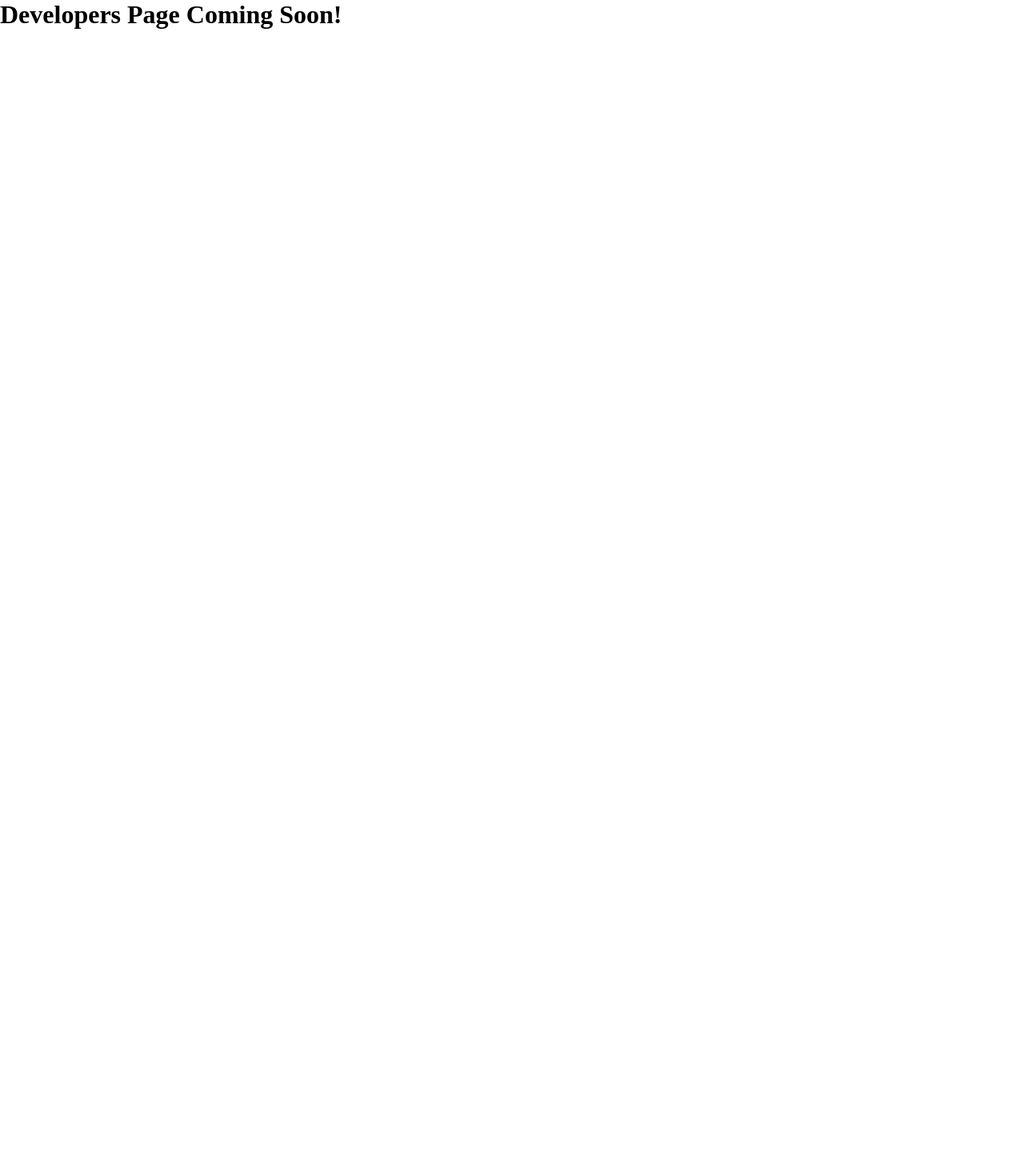
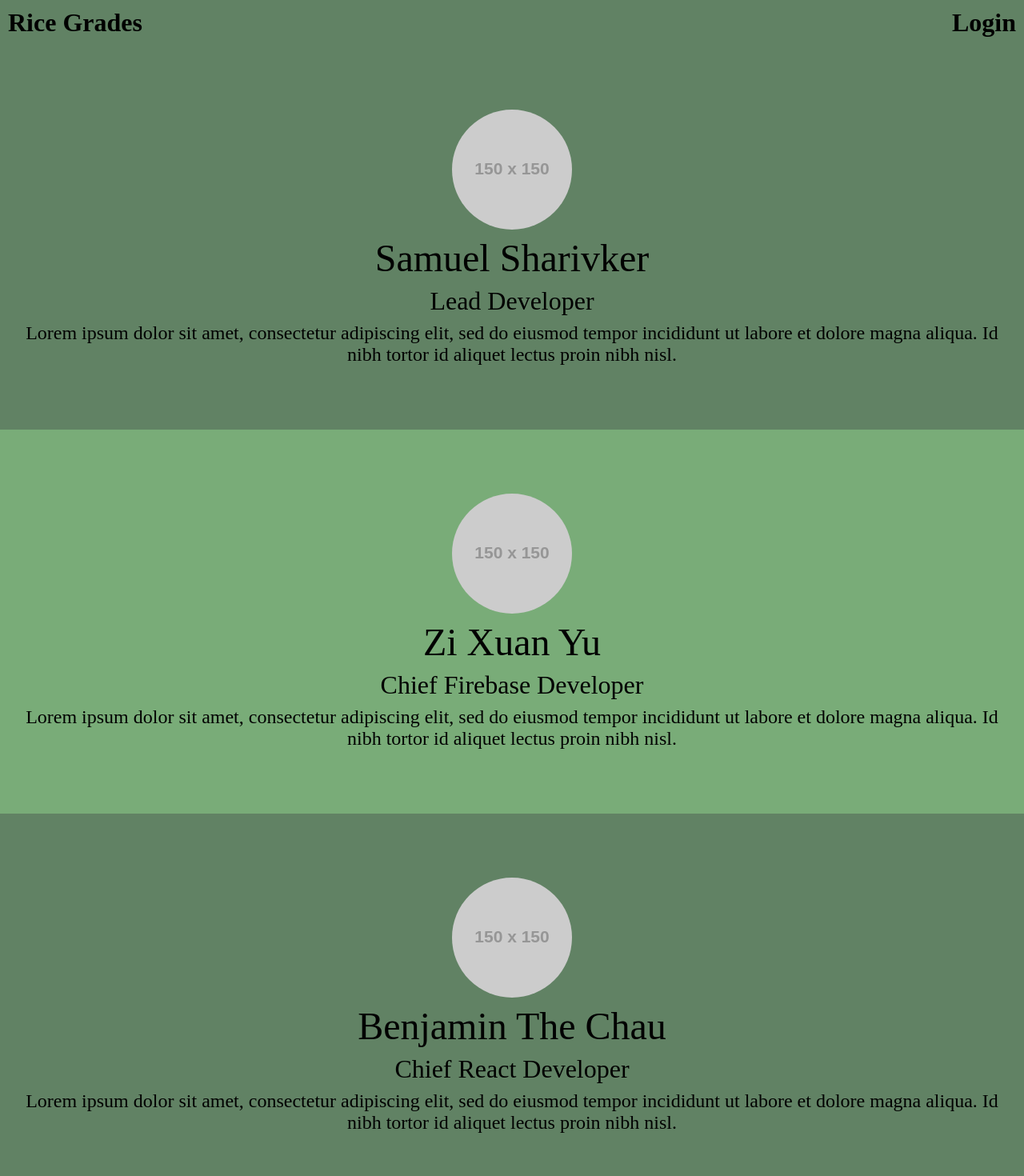
Before and after one commit to samSharivker/RiceGrades, a React (Create React App) app: page /developers in a window 1280 px wide. Shown: the top 1470 px of the page at 80% size. Before the commit the page ends 800 px from the top, so only its background shows below. Built offline with nearby package versions, Linux system fonts and the light colour scheme.

Commit message:
created base dev page

```diff
--- a/src/App.css
+++ b/src/App.css
@@ -193,6 +193,65 @@ footer a {
     font-weight: bold;
 }
 
+.developers {
+    max-width: 1400px;
+    margin: 0 auto;
+    text-align: center;
+    display: flex;
+    flex-direction: column;
+}
+
+.developers .container {
+    padding: 5rem 2rem 5rem 2rem;
+    display: flex;
+    flex-direction: column;
+    justify-content: center;
+    align-items: center;
+    gap: 0.5rem;
+}
+
+.developers img {
+    max-width: 100%;
+    height: auto;
+    border-radius: 50%;
+}
+
+.developers h {
+    font-size: 3rem;
+}
+
+.developers .dev-title {
+    font-size: 2rem;
+}
+
+.developers .dev-bio {
+    font-size: 1.5rem;
+}
+
+#developers-page > section:nth-child(2) {
+    background-color: #618264;
+}
+
+#sam-dev-card {
+    background-color: #618264;
+}
+
+#developers-page > section:nth-child(3) {
+    background-color: #79AC78;
+}
+
+#yu-dev-card {
+    background-color: #79AC78;
+}
+
+#developers-page > section:nth-child(4) {
+    background-color: #618264;
+}
+
+#ben-dev-card {
+    background-color: #618264;
+}
+
 @media screen and (max-width: 768px) {
     .header .container {
         flex-direction:  column;
@@ -226,4 +285,12 @@ footer a {
     .gallery h {
         font-size: 3.5rem;
     }
+    footer .container {
+        flex-wrap: wrap;
+        line-height: 0.8;
+        gap: 0.25rem;
+    }
+    footer {
+        gap: 0.25rem;
+    }
 }
--- a/src/pages/Developers.jsx
+++ b/src/pages/Developers.jsx
@@ -1,7 +1,41 @@
+import Nav from '../components/Nav';
+import Footer from '../components/Footer';
+
 function Developers() {
     return (
-        <div>
-            <h1>Developers Page Coming Soon!</h1>
+        <div id="developers-page">
+            <Nav />
+            <section>
+                <div className="developers">
+                    <div className="container" id="sam-dev-card">
+                        <img src="https://placehold.co/150x150.png" alt="Developer" />
+                        <h>Samuel Sharivker</h>
+                        <p className="dev-title">Lead Developer</p>
+                        <p className="dev-bio">Lorem ipsum dolor sit amet, consectetur adipiscing elit, sed do eiusmod tempor incididunt ut labore et dolore magna aliqua. Id nibh tortor id aliquet lectus proin nibh nisl.</p>
+                    </div>
+                </div>
+            </section>
+            <section>
+                <div className="developers">
+                    <div className="container" id="yu-dev-card">
+                        <img src="https://placehold.co/150x150/000000/FFF.png" alt="Developer" />
+                        <h>Zi Xuan Yu</h>
+                        <p className="dev-title">Chief Firebase Developer</p>
+                        <p className="dev-bio">Lorem ipsum dolor sit amet, consectetur adipiscing elit, sed do eiusmod tempor incididunt ut labore et dolore magna aliqua. Id nibh tortor id aliquet lectus proin nibh nisl.</p>
+                    </div>
+                </div>
+            </section>
+            <section>
+                <div className="developers">
+                    <div className="container" id="ben-dev-card">
+                        <img src="https://placehold.co/150x150/00F0FF/FFF.png" alt="Developer" />
+                        <h>Benjamin The Chau</h>
+                        <p className="dev-title">Chief React Developer</p>
+                        <p className="dev-bio">Lorem ipsum dolor sit amet, consectetur adipiscing elit, sed do eiusmod tempor incididunt ut labore et dolore magna aliqua. Id nibh tortor id aliquet lectus proin nibh nisl.</p>
+                    </div>
+                </div>
+            </section>
+            <Footer />
         </div>
     )
 }
```
